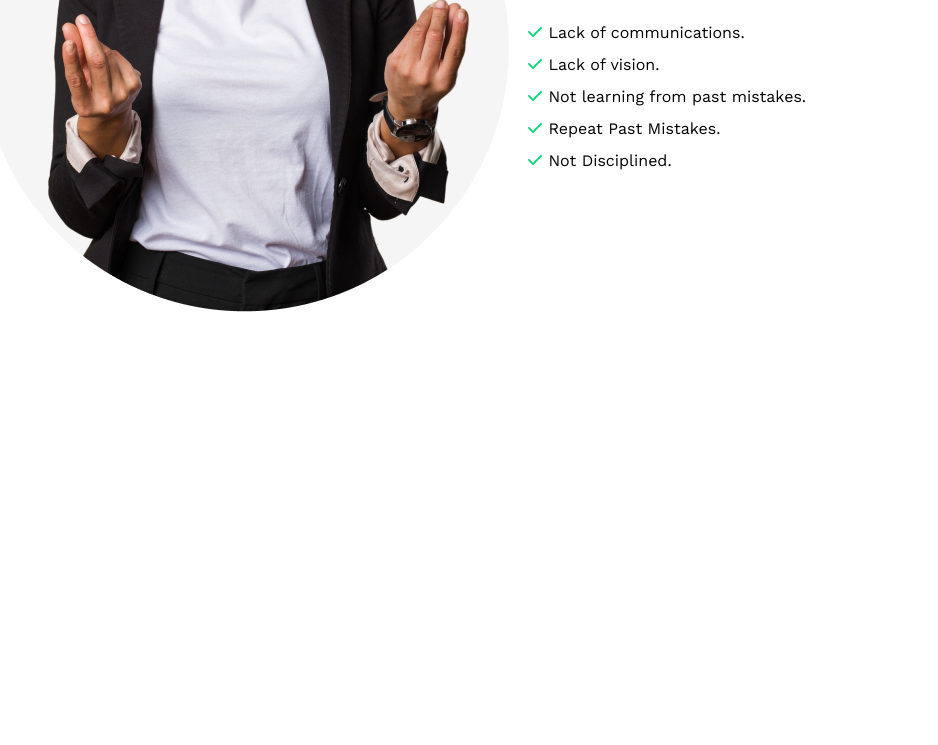
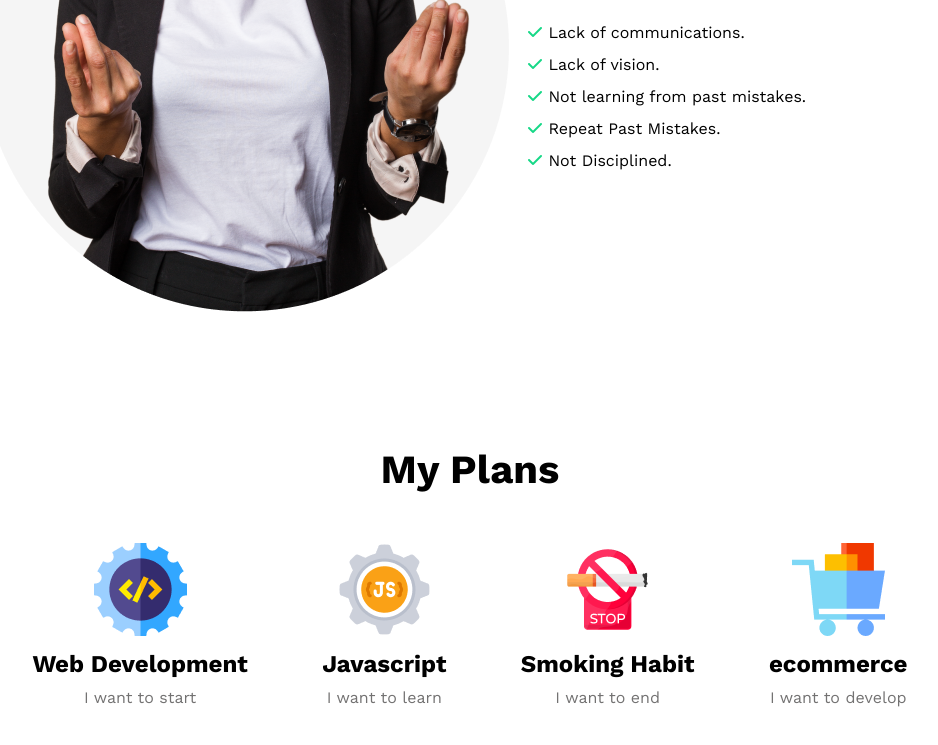
Before and after one commit to Foysalhossain/new-year-new-me, a plain HTML site: page index.html in a window 1280 px wide. Shown: the part 1312-2057 px from the top of the page, without its empty margins (170-1108 px from the left). Before the commit the page ends 1728 px from the top, so only its background shows below. Drawn offline with nearby package versions, Linux system fonts and the light colour scheme.

Commit message:
my plans section added

```diff
--- a/index.html
+++ b/index.html
@@ -57,6 +57,33 @@
                 </div>
             </div>
         </div>
+
+        <!-- My plan area -->
+        <div class="my-plans">
+            <h2>My Plans</h2>
+            <div class="all-plans">
+                <div class="plans">
+                    <img src="images/icons/web.png" alt="">
+                    <h3>Web Development</h3>
+                    <p>I want to start</p>
+                </div>
+                <div class="plans">
+                    <img src="images/icons/js.png" alt="">
+                    <h3>Javascript</h3>
+                    <p>I want to learn</p>
+                </div>
+                <div class="plans">
+                    <img src="images/icons/smoke.png" alt="">
+                    <h3>Smoking Habit</h3>
+                    <p>I want to end</p>
+                </div>
+                <div class="plans">
+                    <img src="images/icons/ecom.png" alt="">
+                    <h3>ecommerce</h3>
+                    <p>I want to develop</p>
+                </div>
+            </div>
+        </div>
     </main>
     <footer>
 
--- a/styles/style.css
+++ b/styles/style.css
@@ -43,6 +43,7 @@ header {
     font-weight: 600;
     border-radius: 5px;
     border: none;
+    cursor: pointer;
 }
 
 /* failure section style */
@@ -79,3 +80,32 @@ header {
 .target-section ul li i {
     color: #16D887;
 }
+
+/* My plans style */
+.my-plans {
+    width: 80%;
+    margin: 130px auto;
+    text-align: center;
+}
+
+.my-plans h2 {
+    font-weight: 700;
+    font-size: 40px;
+}
+
+.all-plans {
+    display: flex;
+    justify-content: space-evenly;
+    align-items: center;
+    margin: 50px 0;
+}
+
+.plans h3 {
+    font-size: 24px;
+    margin: 10px 0;
+}
+
+.plans p {
+    margin: 10px 0;
+    color: #737272;
+}
```
